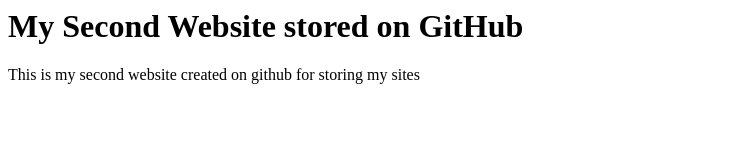
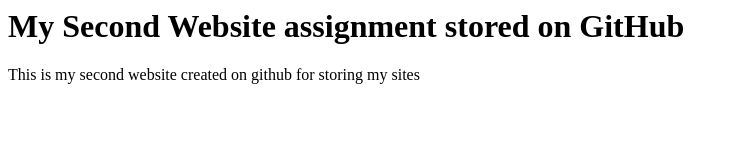
Before and after one commit to jefftaga/wk1_assignment_2, a plain HTML site: page index.html in a window 1280 px wide. Shown: the whole page, without its empty margins (0-738 px from the left). Drawn offline with Linux system fonts and the light colour scheme.

Commit message:
updates to the h1 tag

```diff
--- a/index.html
+++ b/index.html
@@ -3,7 +3,7 @@
     <title>My Second Website</title>
   </head>
   <body>
-    <h1>My Second Website stored on GitHub</h1>
+    <h1>My Second Website assignment stored on GitHub</h1>
     <p> This is my second website created on github for storing my sites</p>
   </body>
 </html>
```
